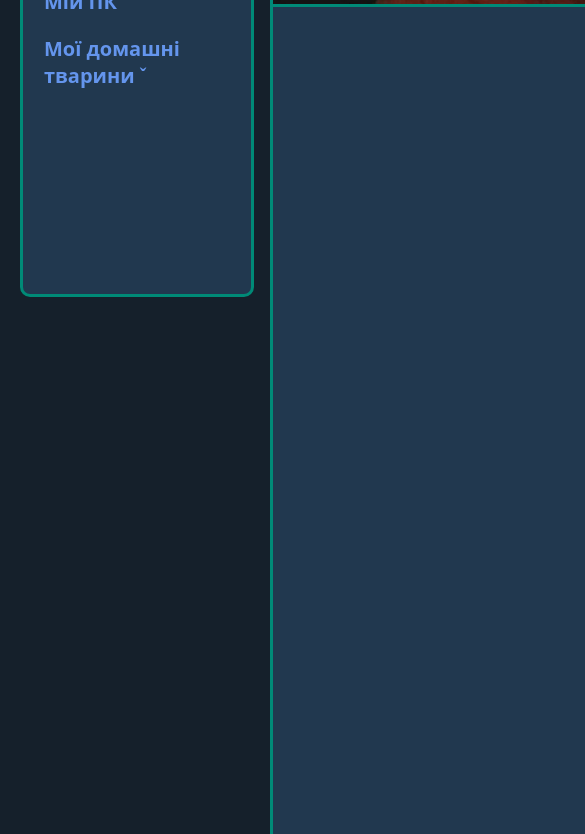
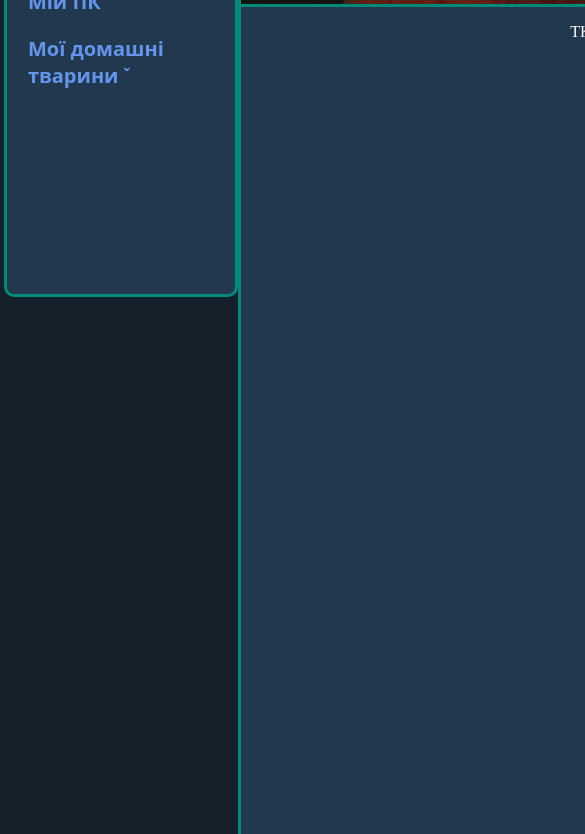
Before and after one commit to Ilya-Olenchenko/Website_about_the_author, a plain HTML site: page index.html in a window 390 px wide. Shown: the part 209-1043 px from the top of the page, 585 px wide, since content can reach past the window. Drawn offline with Linux system fonts and the light colour scheme.

Commit message:
Фінал адаптивності блоків. Фіксую для бекапа.

```diff
--- a/index.html
+++ b/index.html
@@ -14,12 +14,12 @@
         <div class="left_block">
             <p class="p_menu">Меню</p>
             <ul class="topmenu">
-                <li><a href="">Про автора</a></li>
+                <li><a href="">Про автора<b> ⇦</b></a></li>
                 <li><a href="">Мій ноутбук</a></li>
                 <li><a href="">Мій ПК</a></li>
                 <li><a href="" class="submenu-link">Мої домашні тварини</a>
                     <ul class="submenu">
-                        <li><a href="">Філімон<b> ⇦</b></a></li>
+                        <li><a href="">Філімон</a></li>
                         <li><a href="">Каспер</a></li>
                         <li><a href="">Кубік</a></li>
                     </ul>
--- a/style.css
+++ b/style.css
@@ -27,7 +27,7 @@ p {
 }
 
 header {
-    width:100%;
+    width: 100%;
     min-width: 700px;
     background-color: #21384f;
     background-image: url(/pic/i.jpg);
@@ -70,9 +70,7 @@ header {
     float: right;
 }
 
-@media (max-width:1008px) {
-
-}
+@media (max-width:1008px) {}
 
 .contact_facebook>a {
     display: inline-block;
@@ -129,21 +127,19 @@ header {
     height: 480px;
     width: 228px;
     min-width: 228px;
+    max-width: 228px;
     margin-top: 20px;
-    margin-left:20px;
     background-color: #21384f;
     transition: 0.3s;
     border-radius: 10px;
     border-color: #008a77;
     border-style: solid;
-    position: fixed;
 }
 
 .right_block {
     width: 20%;
     min-width: 180px;
     height: 300px;
-    margin-left: 10px;
     margin-top: 20px;
     padding-bottom: 30%;
     background-color: #21384f;
@@ -151,9 +147,27 @@ header {
     border-radius: 10px;
     border-color: #008a77;
     border-style: solid;
-    display: inline-block;
-    position: fixed;
 }
+
+.main {
+    margin-top: 20px;
+    height: 1080px;
+    width: 100%;
+    min-width: 730px;
+    max-width: 850px;
+    background-color: #21384f;
+    border-radius: 10px;
+    border-color: #008a77;
+    border-style: solid;
+}
+
+
+.container {
+    display: flex;
+    justify-content: space-around;
+    margin: 0 5%;
+}
+
 
 .left_block:hover {
     box-shadow: 10px 5px 1px 2px rgba(165, 158, 158, 0.2);
@@ -166,35 +180,23 @@ header {
 }
 
 @media (max-width:1400px) {
-    /*при зменшенні вікна до заданого розміру правий блок зникне*/
+
     .right_block {
         display: none;
     }
+
+    .container {
+        margin: 0 10%;
+    }
 }
 
-.main {
-    margin-top: 20px;
-    height: 1080px;
-    width: 100%;
-    min-width: 730px;
-    max-width: 850px;
-    margin-right: 20px;
-    margin-left: 270px;
-    background-color: #21384f;
-    border-radius: 10px;
-    display: inline-block;
-    border-color: #008a77;
-    /* Цвет границы */
-    border-style: solid;
-    /* Стиль границы */
+@media (max-width:1550px) {
+
+    .container {
+        margin: 0 1%;
+    }
 }
 
-
-
-.container {
-    width: 100%;
-    height: 100%;
-}
 
 .p_menu {
     height: 30px;
@@ -206,7 +208,6 @@ header {
 
 footer {
     width: 100%;
-    float: left;
     height: 50px;
     background-color: #21384f;
     border-style: solid;
@@ -214,7 +215,7 @@ footer {
     margin-top: 10px;
     border-top-left-radius: 10px;
     border-top-right-radius: 10px;
-    position: absolute;
+    float: left;
 }
 
 ul {
```
